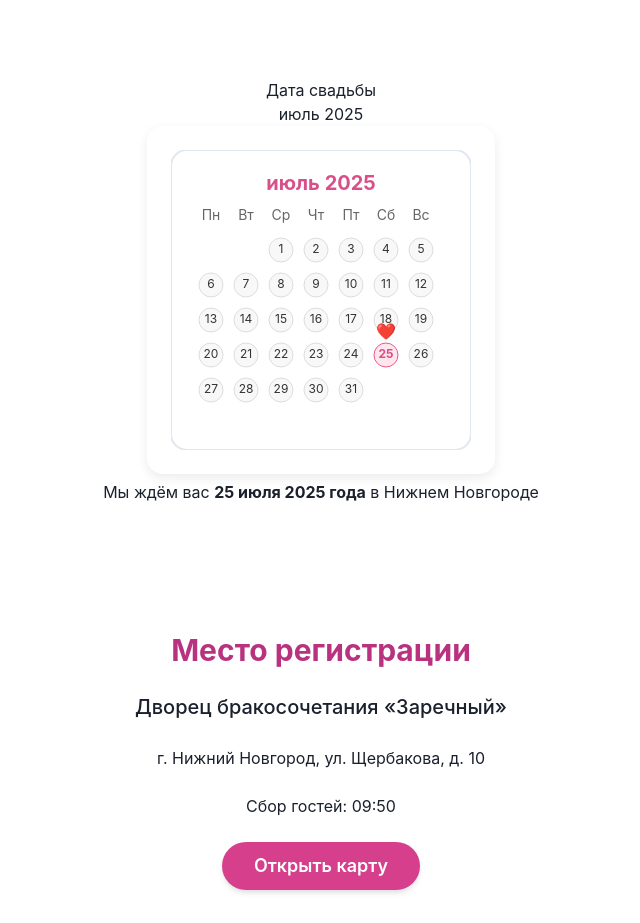
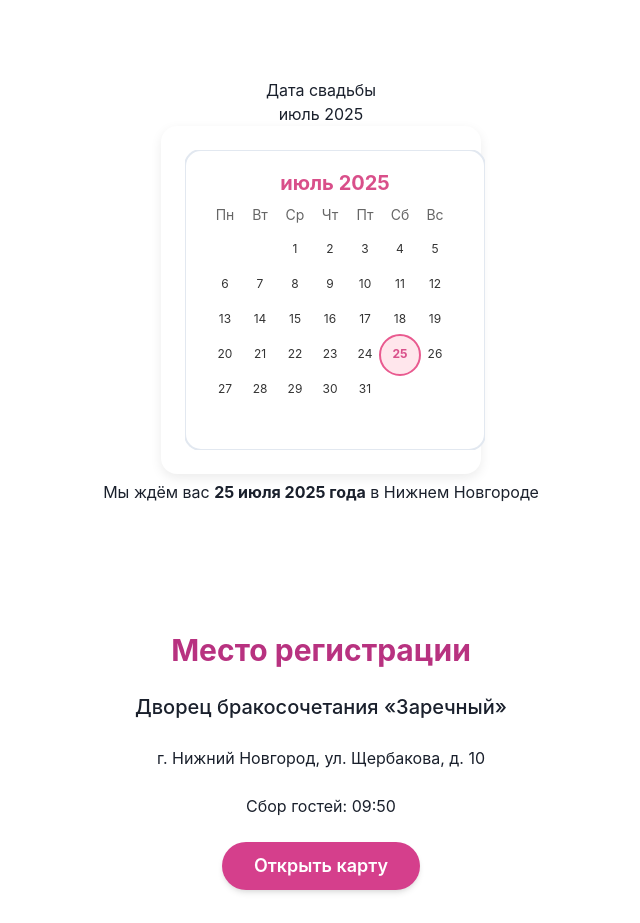
Before and after one commit to Volking-Sourse/WendingDay, a React (Create React App) app: page / in a window 1280 px wide. Shown: the part 1480-2403 px from the top of the page, without its empty margins (319-959 px from the left). Built offline with nearby package versions, Linux system fonts and the light colour scheme.

Commit message:
Обновление сайта: добавлено новое фото

```diff
--- a/src/components/WeddingDateSection.jsx
+++ b/src/components/WeddingDateSection.jsx
@@ -5,7 +5,7 @@ const WeddingDateSection = () => {
   const daysInJuly = 31;
   const weddingDay = 25;
 
-  // 1 июля 2025 — это вторник → отступ на 2 дня (начинаем со вторника)
+  // 1 июля 2025 — вторник → отступ на 2 дня
   const firstDayOffset = 2;
 
   return (
@@ -14,7 +14,14 @@ const WeddingDateSection = () => {
       <p className="text-lg text-gray-700 mb-6">июль 2025</p>
 
       {/* SVG календарь */}
-      <div style={{ display: "inline-block", backgroundColor: "#fff", padding: "1.5rem", borderRadius: "1rem", boxShadow: "0 4px 12px rgba(0,0,0,0.08)" }}>
+      <div style={{
+        display: "inline-block",
+        backgroundColor: "#fff",
+        padding: "1.5rem",
+        borderRadius: "1rem",
+        boxShadow: "0 4px 12px rgba(0,0,0,0.08)",
+        maxWidth: "320px"
+      }}>
         <svg width="300" height="300" viewBox="0 0 300 300" xmlns="http://www.w3.org/2000/svg">
           {/* Фон календаря */}
           <rect x="0" y="0" width="300" height="300" rx="16" ry="16" fill="#fff" stroke="#e2e8f0" strokeWidth="2" />
@@ -40,7 +47,14 @@ const WeddingDateSection = () => {
 
             return (
               <g key={i}>
-                <circle cx={40 + col * 35} cy={100 + row * 35} r="12" fill={isWeddingDay ? "#ffe6ec" : "#f8f8f8"} stroke={isWeddingDay ? "#e95a8f" : "#ddd"} strokeWidth="1" />
+                {isWeddingDay && (
+                  <>
+                    {/* Внешнее кольцо вокруг дня свадьбы */}
+                    <circle cx={40 + col * 35} cy={100 + row * 35} r="20" fill="#ffe6ec" stroke="#e95a8f" strokeWidth="2" />
+                  </>
+                )}
+
+                {/* День */}
                 <text
                   x={40 + col * 35}
                   y={100 + row * 35}
@@ -52,19 +66,13 @@ const WeddingDateSection = () => {
                 >
                   {day}
                 </text>
-                {isWeddingDay && (
-                  <text x={40 + col * 35} y={100 + row * 35 - 18} fontSize="16" textAnchor="middle" fill="#ff4b6c">
-                    ❤️
-                  </text>
-                )}
               </g>
             );
           })}
         </svg>
-
       </div>
 
-      {/* Текст под календарём */}
+      {/* Подпись под календарём */}
       <p className="mt-6 text-lg font-medium text-pink-600">
         Мы ждём вас <strong>25 июля 2025 года</strong> в Нижнем Новгороде
       </p>
```
Also changed, not shown: 7 other files (tests, documents, lock files or other folders).
